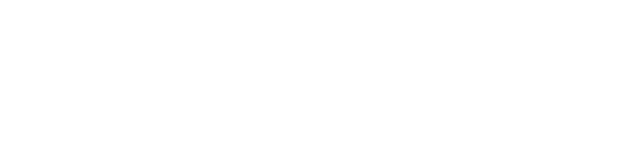
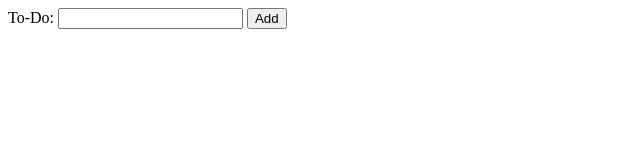
Before and after one commit to dianavelarde/dsn1676-assignment-5, a plain HTML site: page index.html in a window 1280 px wide. Shown: the whole page, without its empty margins (0-640 px from the left). Drawn offline with nearby package versions, Linux system fonts and the light colour scheme.

Commit message:
added form

```diff
--- a/index.html
+++ b/index.html
@@ -8,6 +8,11 @@
 </head>
 <body>
 
+    <form>
+    <label for="to-do-item"> To-Do:</label>
+        <input id="to-do-item">
+        <button type="submit"> Add </button>
+    </form>
 
 <script src="http://cdnjs.cloudflare.com/ajax/libs/jquery/2.1.3/jquery.min.js"></script>
 <script src="js/main.js"> </script>
```
